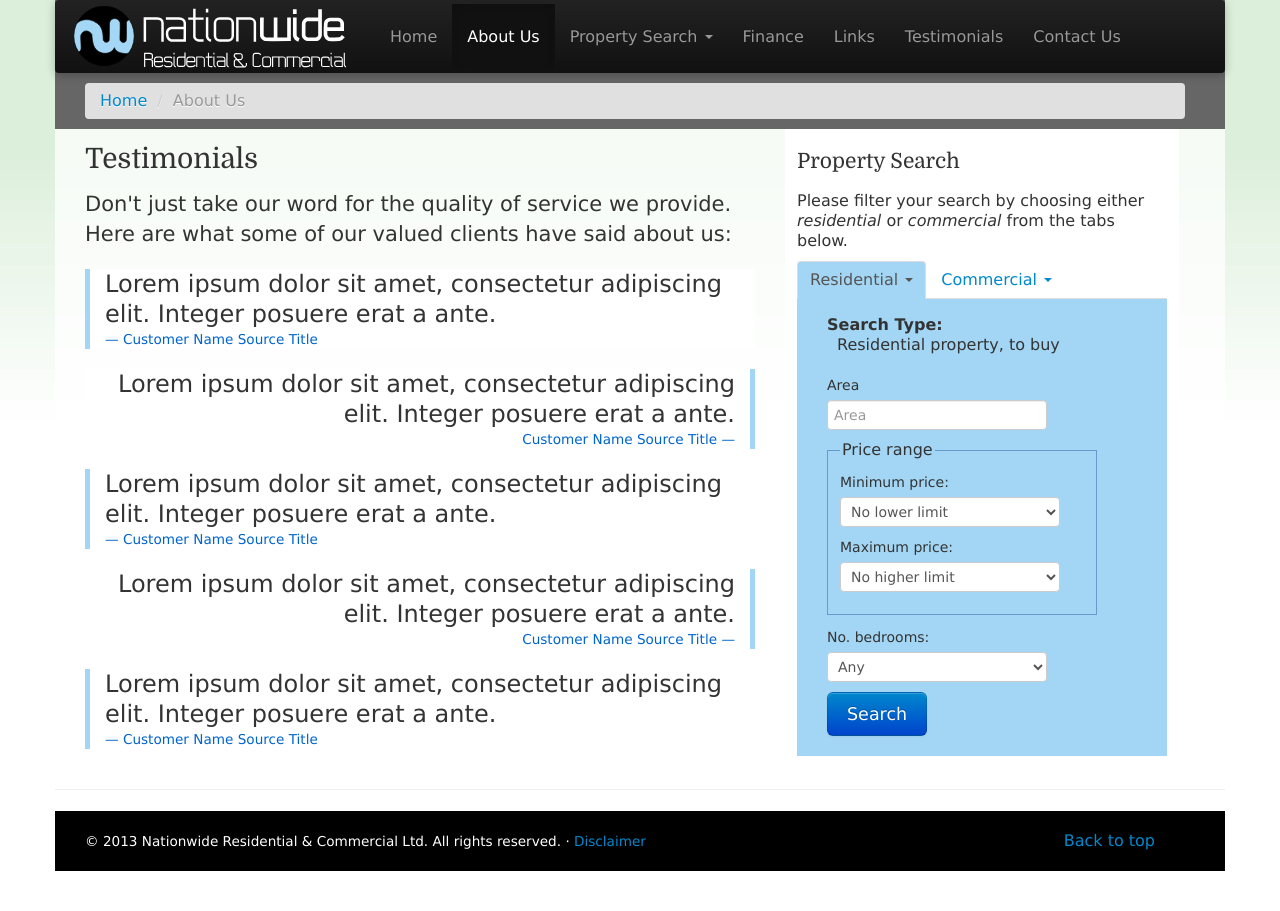
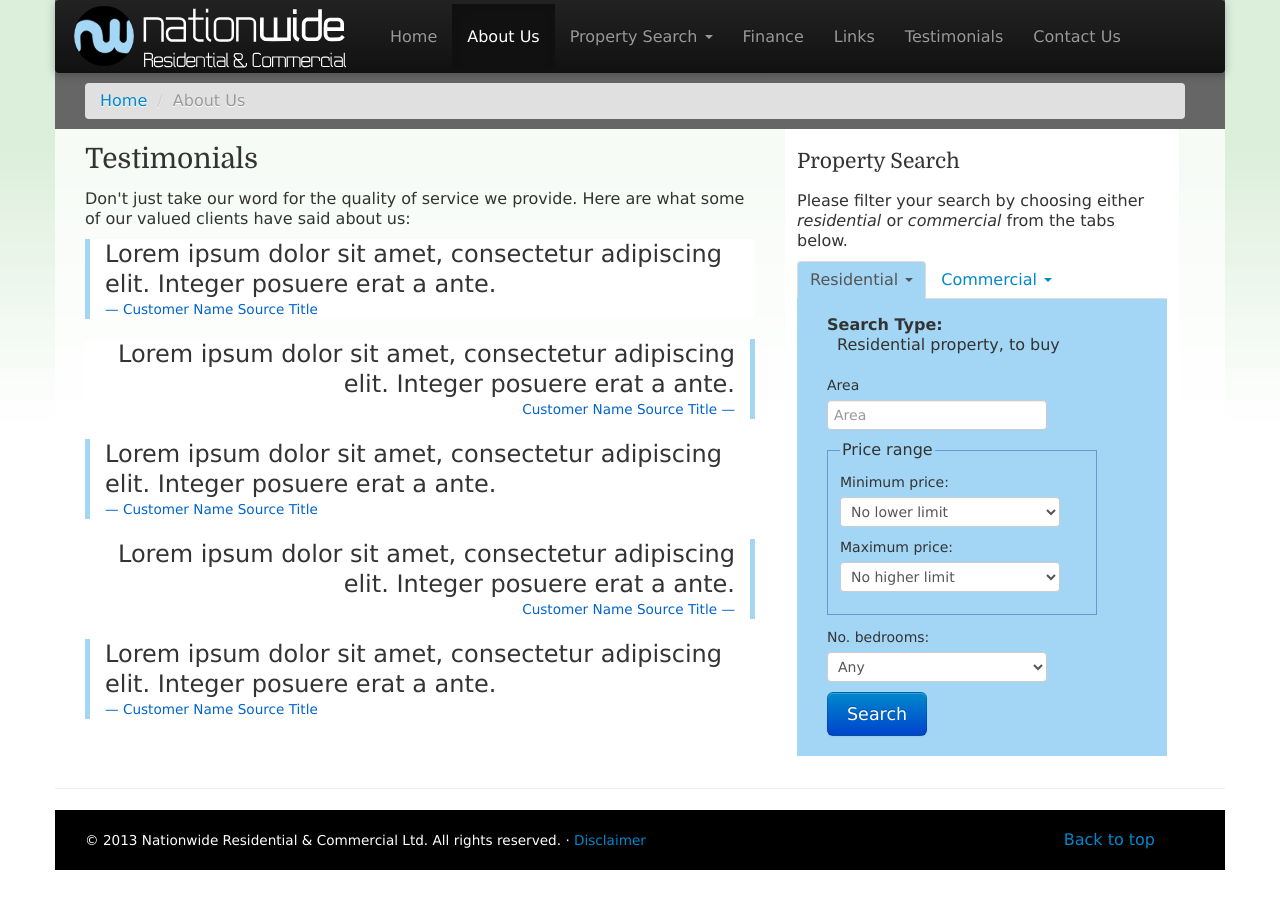
Before and after one commit to antowide/nationwide-3, a PHP site: page /testimonials.php in a window 1280 px wide. After the commit the page ends 870 px from the top, so only its background shows below. Run offline with PHP 8.4, Linux system fonts and the light colour scheme; some libraries are stand-ins or nearby versions.

Commit message:
Testimonial styling.

```diff
--- a/content/testimonials.php
+++ b/content/testimonials.php
@@ -7,7 +7,7 @@
   	<div class="span7">
     	<div class="span7">
 	          <h2>Testimonials</h2>
-	          <p class="lead">Don't just take our word for the quality of service we provide. Here are what some of our valued clients have said about us:</p>
+	          <p>Don't just take our word for the quality of service we provide. Here are what some of our valued clients have said about us:</p>
               <div class="row">
               	<div class="span">
 	                <blockquote>
```
